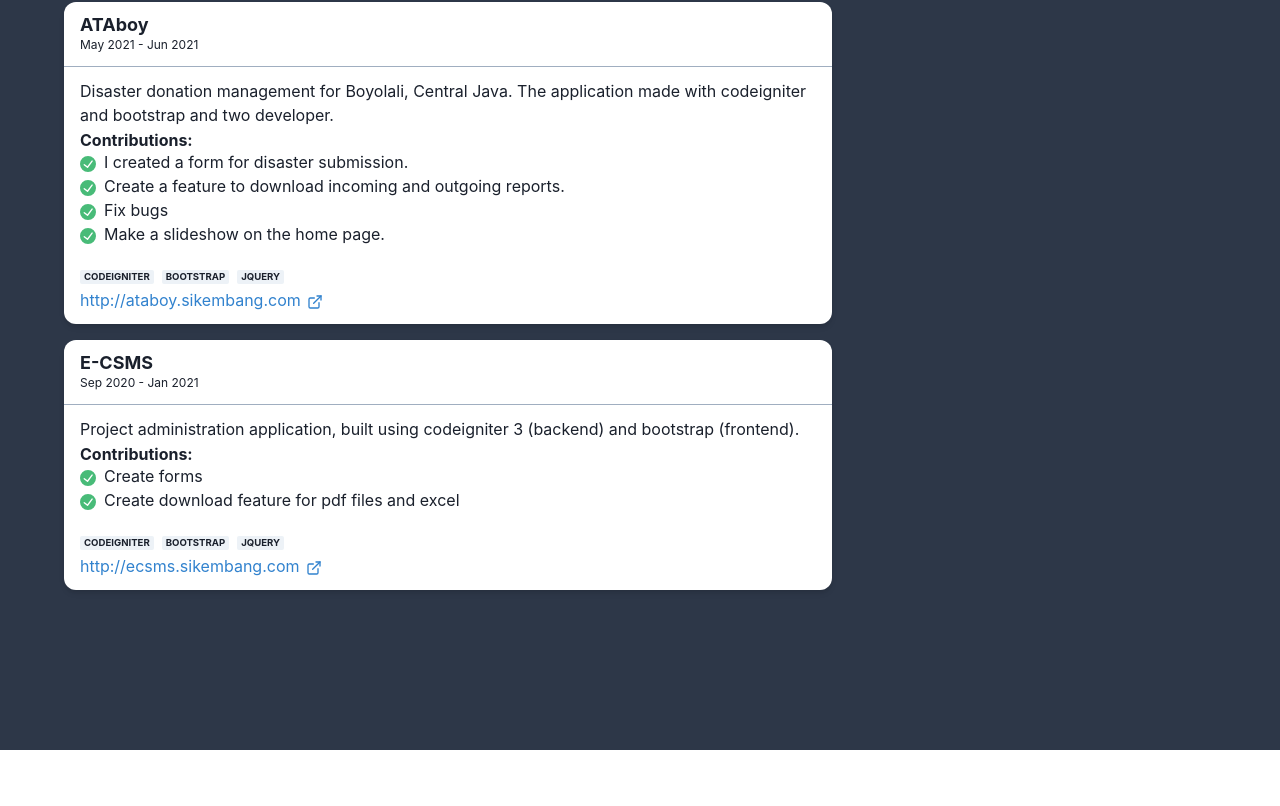
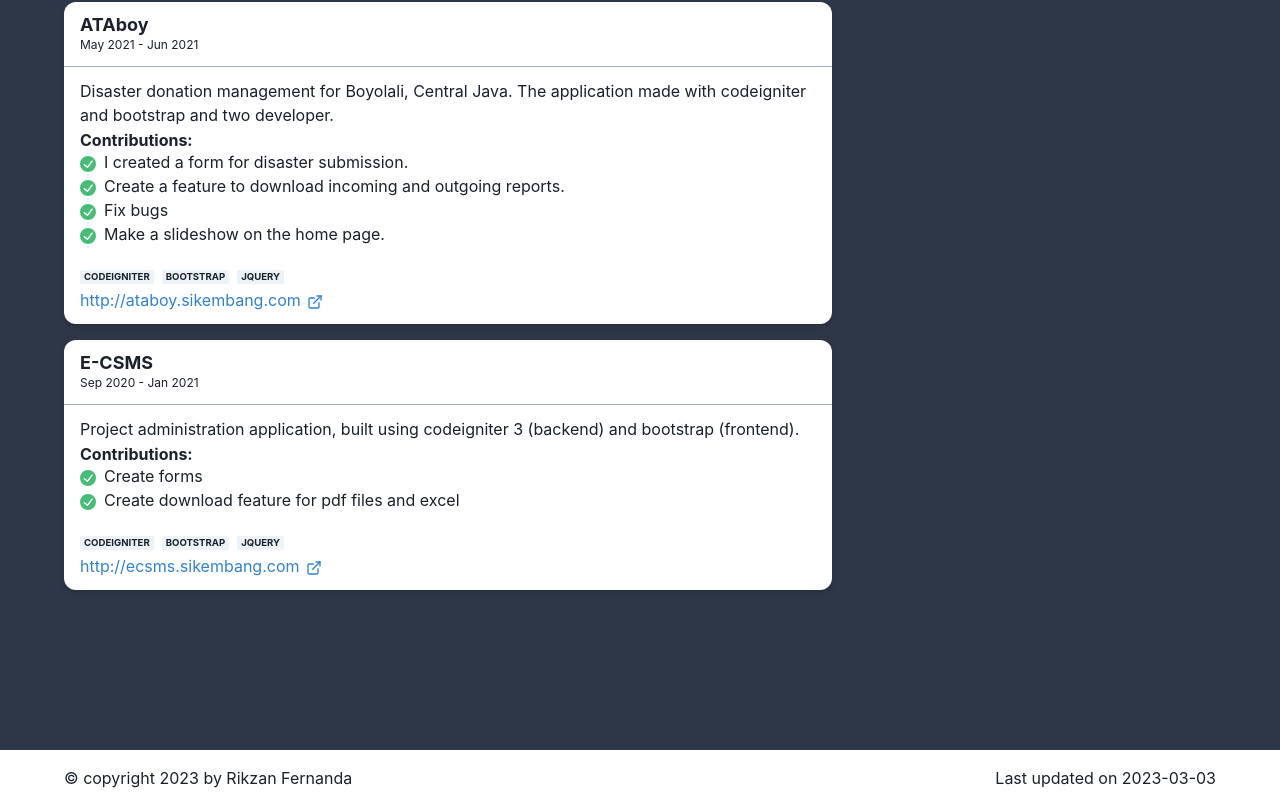
Before and after one commit to rikzanfernanda/portfolio-website, a React (Create React App) app: page /web in a window 1280 px wide. Shown: the part 2090-2896 px from the top of the page. Before the commit the page ends 2840 px from the top, so only its background shows below. Built offline with nearby package versions, Linux system fonts and the light colour scheme.

Commit message:
add footer

```diff
--- a/src/App.js
+++ b/src/App.js
@@ -5,6 +5,7 @@ import NoPage from './pages/NoPage'
 import Web from './pages/Web'
 import Editing from './pages/Editing'
 import { useLayoutEffect } from 'react'
+import Layout from './layouts'
 
 const Wrapper = ({ children }) => {
     const location = useLocation()
@@ -20,10 +21,12 @@ function App() {
             <BrowserRouter>
                 <Wrapper>
                     <Routes>
-                        <Route path="/" element={<Home />} />
-                        <Route path="/web" element={<Web />} />
-                        <Route path="/editing" element={<Editing />} />
-                        <Route path="*" element={<NoPage />} />
+                        <Route element={<Layout />}>
+                            <Route path="/" element={<Home />} />
+                            <Route path="/web" element={<Web />} />
+                            <Route path="/editing" element={<Editing />} />
+                            <Route path="*" element={<NoPage />} />
+                        </Route>
                     </Routes>
                 </Wrapper>
             </BrowserRouter>
--- /dev/null
+++ b/src/components/Footer.jsx
@@ -0,0 +1,40 @@
+import { Box, Text } from '@chakra-ui/react'
+import React from 'react'
+import FOOTER from '../constants/footer'
+
+const Footer = () => {
+    return (
+        <Box
+            py={4}
+            px={{
+                base: 4,
+                md: 12,
+                lg: 16
+            }}
+            display={'flex'}
+            justifyContent={'space-between'}
+            alignItems={'flex-start'}
+        >
+            <Text
+                fontSize={{
+                    base: '.5rem',
+                    sm: '.8rem',
+                    md: 'md'
+                }}
+            >
+                {FOOTER.copyright}
+            </Text>
+            <Text
+                fontSize={{
+                    base: '.5rem',
+                    sm: '.8rem',
+                    md: 'md'
+                }}
+            >
+                {FOOTER.last_update}
+            </Text>
+        </Box>
+    )
+}
+
+export default Footer
--- /dev/null
+++ b/src/constants/footer.js
@@ -0,0 +1,6 @@
+const FOOTER = {
+    copyright: '© copyright 2023 by Rikzan Fernanda',
+    last_update: 'Last updated on 2023-03-03',
+}
+
+export default FOOTER
--- /dev/null
+++ b/src/layouts/index.jsx
@@ -0,0 +1,14 @@
+import React from 'react'
+import { Outlet } from 'react-router-dom'
+import Footer from '../components/Footer'
+
+const Layout = () => {
+    return (
+        <>
+            <Outlet />
+            <Footer />
+        </>
+    )
+}
+
+export default Layout
```
